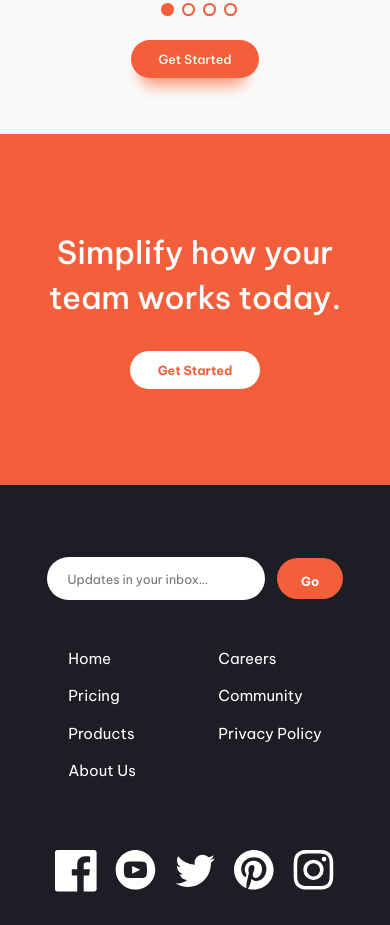
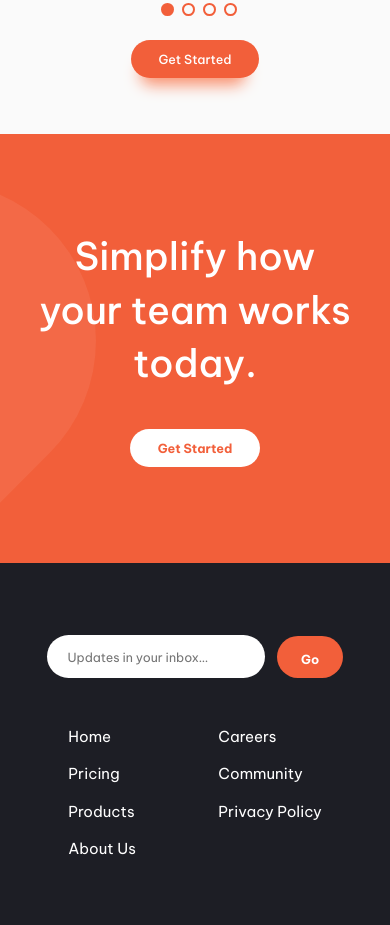
Before and after one commit to johnjanieltr/manage-landing-page, a website built with Vite: page index.html in a window 390 px wide. Shown: the part 2236-3161 px from the top of the page. Built offline with nearby package versions, Linux system fonts and the light colour scheme.

Commit message:
editing the last section and adding decoration in the background

```diff
--- a/assets/css/main.css
+++ b/assets/css/main.css
@@ -382,16 +382,23 @@ body {
 
 /* ******* LAST SECTION ******* */
 .last-section {
+  position: relative;
   width: 100%;
-  padding: 6rem 1.7rem;
+  padding: 6rem 2rem;
   color: #fff;
   text-align: center;
   background-color: var(--bright-red);
+  overflow: hidden;
+}
+
+.last-section__container {
+  position: relative;
+  z-index: 10;
 }
 
 .last-section__title {
   margin-bottom: 1em;
-  font-size: var(--step-3);
+  font-size: var(--step-4);
   font-weight: 500;
   line-height: 1.4em;
 }
@@ -571,6 +578,10 @@ body {
   transition: color 0.2s ease;
 }
 
+.btn--white::after {
+  display: none;
+}
+
 .btn:hover {
   background-color: var(--bright-red-hover-state);
 }
@@ -596,6 +607,27 @@ body {
   right: clamp(-10rem, -10.5333rem + 2.6667vi, -9.5rem);
   width: clamp(18.5rem, 16.9rem + 8vi, 20rem);
   z-index: -1;
+}
+
+.tablet-pattern-3 {
+  position: absolute;
+  top: 0;
+  right: 0;
+  bottom: 0;
+  left: 0;
+  margin: auto;
+  display: flex;
+  justify-content: flex-start;
+  align-items: center;
+  z-index: 1;
+}
+
+.tablet-pattern-3__mobile {
+  width: 6rem;
+}
+
+.tablet-pattern-3__desktop {
+  display: none;
 }
 
 .dark-layer {
@@ -828,6 +860,17 @@ body {
     font-size: var(--step--1);
     font-weight: 500;
   }
+
+  /* hidden mobile tablet pattern and display desktop tablet pattern of the last section */
+  .tablet-pattern-3__mobile {
+    display: none;
+  }
+
+  .tablet-pattern-3__desktop {
+    display: block;
+    width: 100%;
+    height: 100%;
+  }
 }
 
 @media (min-width: 830px) {
--- a/index.html
+++ b/index.html
@@ -321,6 +321,19 @@
             <a href="#" class="btn btn--white">Get Started</a>
           </span>
         </div>
+        <!-- tablet pattern -->
+        <div class="tablet-pattern-3">
+          <img
+            src="./assets/icons/bg-simplify-section-mobile.svg"
+            alt="Tablet pattern"
+            class="tablet-pattern-3__mobile"
+          />
+          <img
+            src="./assets/icons/bg-simplify-section-desktop.svg"
+            alt="Tablet pattern"
+            class="tablet-pattern-3__desktop"
+          />
+        </div>
       </section>
     </main>
     <footer class="footer">
```
